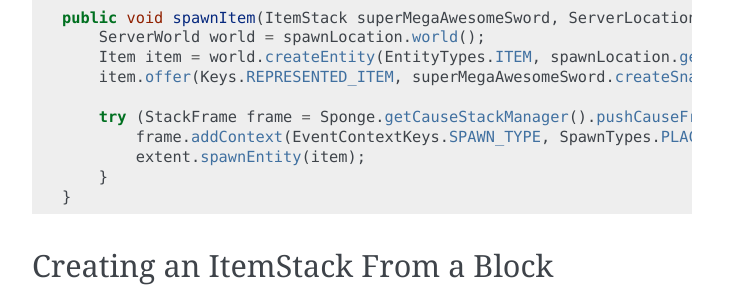
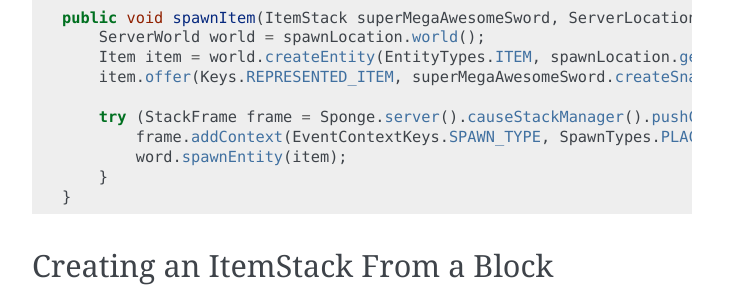
Before and after one commit to SpongePowered/SpongeDocs, a Sphinx documentation site: the page built from source/plugin/items/creating.rst, in a window 1280 px wide and 900 px high, scrolled down 1873 px. Shown: the part 227-527 px from the top of the window, without its empty margins (388-1141 px from the left). Built offline with Sphinx 7.4.7, drawn with Linux system fonts in a browser that asks for light colours; cross-references to code outside the pages are shown as plain code.

Commit message:
Updated code

```diff
--- a/source/plugin/items/creating.rst
+++ b/source/plugin/items/creating.rst
@@ -108,9 +108,9 @@ An example is shown below:
         Item item = world.createEntity(EntityTypes.ITEM, spawnLocation.getPosition());
         item.offer(Keys.REPRESENTED_ITEM, superMegaAwesomeSword.createSnapshot());
 
-        try (StackFrame frame = Sponge.getCauseStackManager().pushCauseFrame()) {
+        try (StackFrame frame = Sponge.server().causeStackManager().pushCauseFrame()) {
             frame.addContext(EventContextKeys.SPAWN_TYPE, SpawnTypes.PLACEMENT);
-            extent.spawnEntity(item);
+            word.spawnEntity(item);
         }
     }
 
--- a/source/plugin/items/index.rst
+++ b/source/plugin/items/index.rst
@@ -1,10 +1,6 @@
 =====
 Items
 =====
-
-.. warning::
-    These docs were written for SpongeAPI 7 and are likely out of date.
-    `If you feel like you can help update them, please submit a PR! <https://github.com/SpongePowered/SpongeDocs>`__
 
 Items are a fundamental feature of Minecraft and plugins. This section shows some basic usage examples and how to
 create your own items.
```
